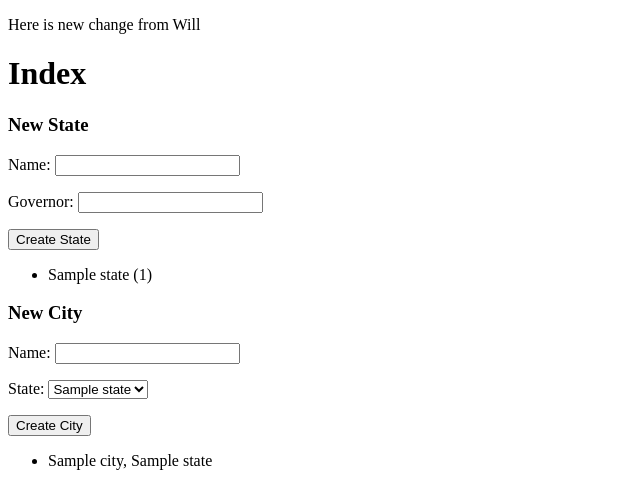
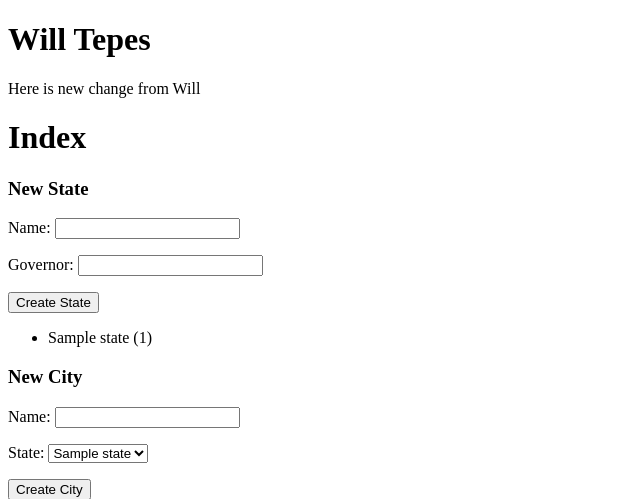
Before and after one commit to madjaqk/collab_demo, a Django app: template apps/states/templates/states/index.html in a window 1280 px wide. Shown: the top 499 px of the page, without its empty margins (0-640 px from the left). Run offline with Django 3.2, Linux system fonts and the light colour scheme; the template is opened without the code that fills it: values that come from a table or form of the project are taken from there, others are empty; tables that the repository leaves empty hold one stand-in row (values such as "Sample post"); parts of the project's set-up code (start-up, migrations or seed data) failed here and were passed over.

Commit message:
added h1 tag

```diff
--- a/apps/states/templates/states/index.html
+++ b/apps/states/templates/states/index.html
@@ -4,6 +4,7 @@
 		<title></title>
 	</head>
 	<body>
+		<h1>Will Tepes</h1>
 		<p>Here is new change from Will</p>
 		<h1>Index</h1>
 		<h3>New State</h3>
```
